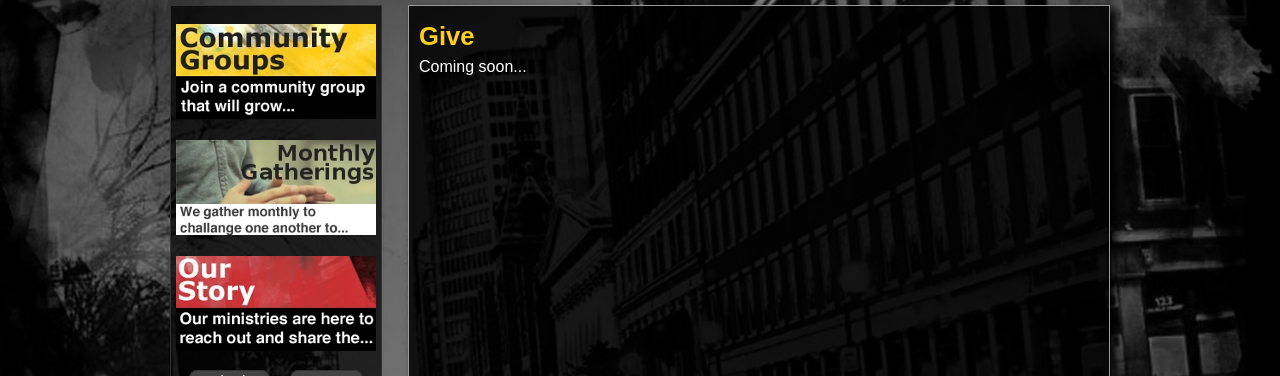
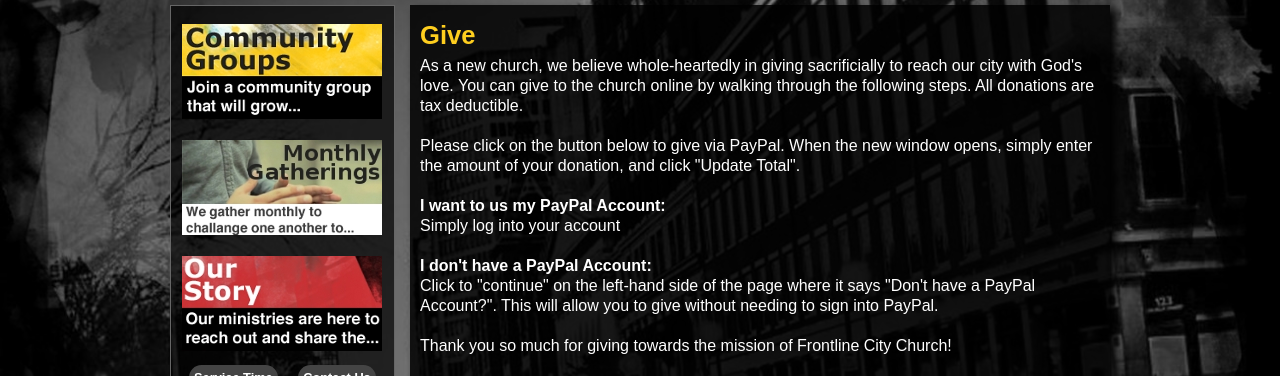
Before and after one commit to tcopple/frontline, a PHP site: page /standalone/give.php in a window 1280 px wide. Shown: the part 100-476 px from the top of the page. Run offline with PHP 8.4, Linux system fonts and the light colour scheme; some libraries are stand-ins or nearby versions; some web fonts are replaced; grey boxes are pictures that could not be loaded.

Commit message:
another round of changes, 1) image slideshow on index.php, 2)some css tweakes and 3) give page content added

```diff
--- a/css/frontline.css
+++ b/css/frontline.css
@@ -3,15 +3,15 @@
 }
 
 #content {
-  height: 100%;
   padding: 5px 0px;
 }
 
-#content #videos {
+#content #main {
   float: right;
-  height: inherit;
+  height: 401px;
+  width: 700px;
   background: #000;
-  border: 1px solid #333;
+  border: 1px solid #666
   overflow: hidden;
 }
 
@@ -22,11 +22,11 @@
 }
 
 #content #promos_wrapper {
-  height: inherit;
+  height: 400px;
   float: left;
   background: #111;
   background: rgba(1, 1, 1, 0.7);
-  border: 1px solid #333;
+  border: 1px solid #666
 }
 
 #content #promos_wrapper #promos {
@@ -52,11 +52,12 @@
   display: inline;
   color: #fff;
   width: 40%;
-  font-size: .6em;
+  padding: 5px;
+  font-size: .8em;
   -moz-border-radius: 30px;
   border-radius: 30px;
   background: #444;
-  border: 1px solid #333;
+  border: 1px solid #666
   padding: 2px 10px 2px 10px;
   font-weight: bolder;
   margin: 0 8px;
@@ -73,7 +74,7 @@
   float: left;
   display: inline;
   height: 250px;
-  border: 1px solid #333;
+  border: 1px solid #666
 }
 
 #info .box .feed {
@@ -135,9 +136,9 @@
 
 #page_content {
   width: 700px;
-  border: 1px solid #999;
+  border: 1px solid #666
   display: block;
-  min-height: 390px;
+  min-height: 400px;
   background: #111;
   background: rgba(1, 1, 1, 0.85);
   float:right;
@@ -145,7 +146,7 @@
 
 #page_content img {
   margin: 0px 15px;
-  border: 1px solid #999;
+  border: 1px solid #666
 }
 
 #page_content #text {
--- a/css/global.css
+++ b/css/global.css
@@ -25,6 +25,7 @@ body {
 .text-right { text-align: right; }
 .text-left { text-align: left; }
 .middle { vertical-align: middle; }
+.hide { visibility: hidden; }
 .seperator { width: 10px; float: left; height: 1px; }
 .shadow {
   -moz-box-shadow: 5px 5px 8px #000;
--- a/standalone/give.php
+++ b/standalone/give.php
@@ -6,11 +6,10 @@
   <div id="text" >
     <h3 class="yellow bold">Give</h3>
     <p>
-      Coming soon...
-<? /*
-      As a new church, we believe whole-heartedly in giving sacrificially to reach our city with God’s love.  You can give to the church online by walking through the following steps. All donations are tax deductible.
+
+      As a new church, we believe whole-heartedly in giving sacrificially to reach our city with God's love. You can give to the church online by walking through the following steps. All donations are tax deductible.
       <br><br>
-        Please click on the button below to give via PayPal. When the new window opens, simply enter the amount of your donation, and click “Update Total”.
+        Please click on the button below to give via PayPal. When the new window opens, simply enter the amount of your donation, and click "Update Total".
         <br><br>
         <div class="bold">I want to us my PayPal Account:</div>
         Simply log into your account
@@ -20,7 +19,12 @@
         This will allow you to give without needing to sign into PayPal.
         <br><br>
         Thank you so much for giving towards the mission of Frontline City Church!
- */ ?>
+        <br><br>
+        <form action="https://www.paypal.com/cgi-bin/webscr" method="post">
+          <input type="hidden" name="cmd" value="_s-xclick">
+          <input type="hidden" name="hosted_button_id" value="8DTHJVMHQHL7L">
+          <input type="image" src="https://www.paypalobjects.com/WEBSCR-640-20110401-1/en_US/i/btn/btn_donateCC_LG.gif" border="0" name="submit" alt="PayPal - The safer, easier way to pay online!">
+        </form>
     </p>
   </div>
 </div>
```
Also changed, not shown: index.php (+11 -4 lines), js/slideshow.js (added, +29 -0 lines), images/banner_blueprint.png (added), images/banner_launch.png (added), images/banner_monthly.png (added).
